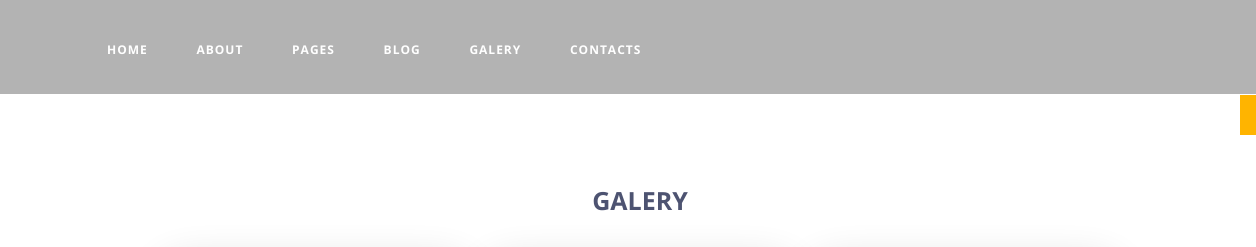
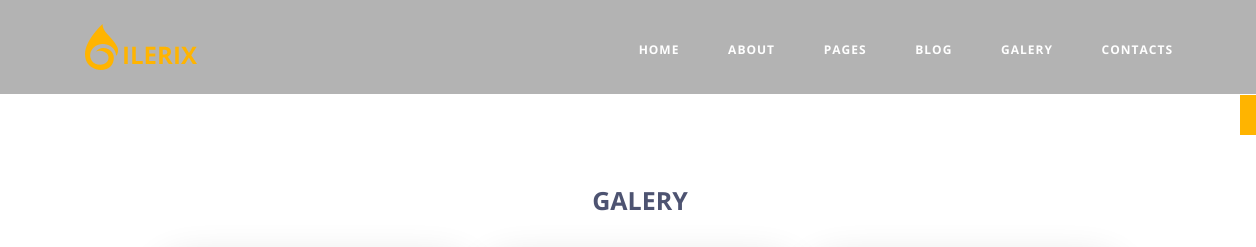
Before and after one commit to nikolai-nik/oil, a website: page galery.html in a window 1280 px wide. Shown: the top 247 px of the page, 0-1256 px from the left. Drawn offline with nearby package versions, Linux system fonts and the light colour scheme; files that its build step writes are made by us from their sources.

Commit message:
Revert "gallery"
This reverts commit 59d0aa7d478a082943feb55b8a0dfd4a699ba050.

```diff
--- a/galery.html
+++ b/galery.html
@@ -25,7 +25,10 @@
 			<header class="site-header">
 				<div class="container">
 					<div class="header-wrap">
-
+						<div class="site-logo">
+							<a href="#">
+								<img src="assets/images/logo.png">
+							</a>
 						</div>
 						<nav class="site-navigation">
 							<ul class="topmenu">
```
